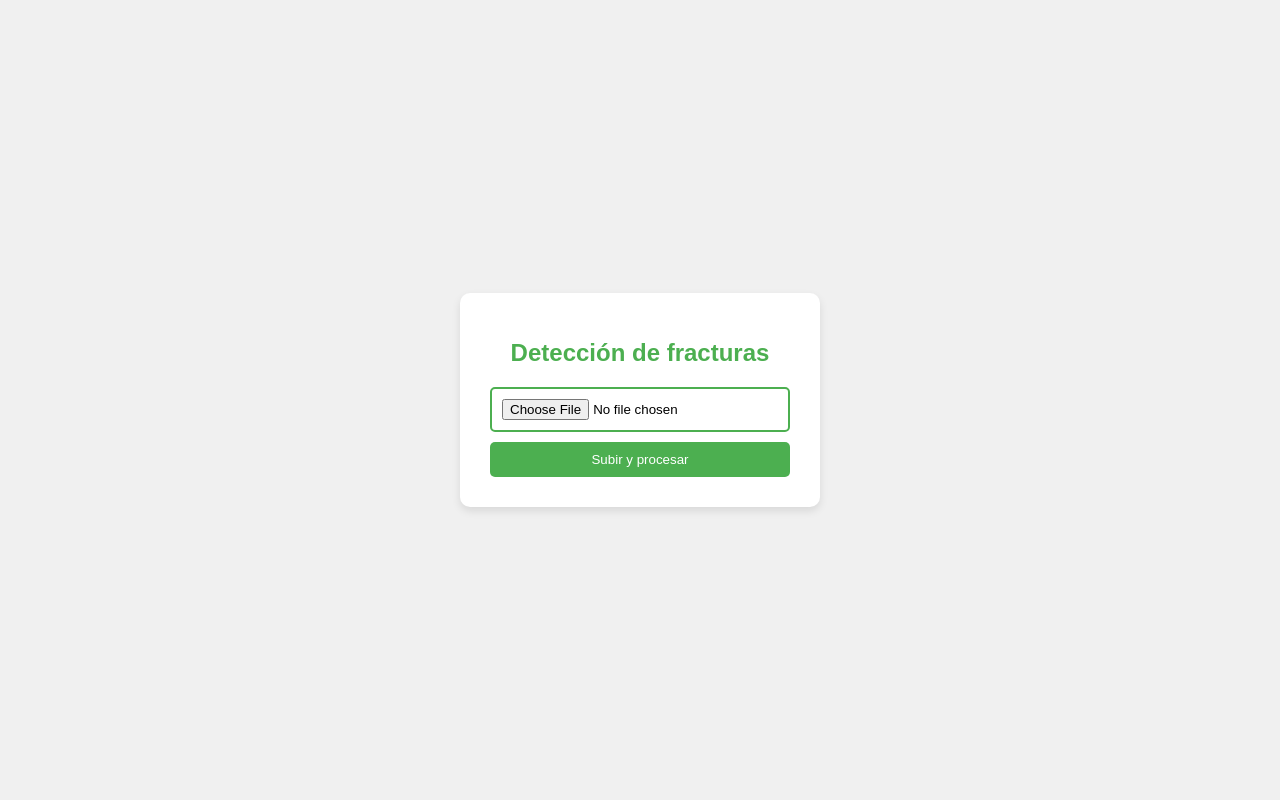
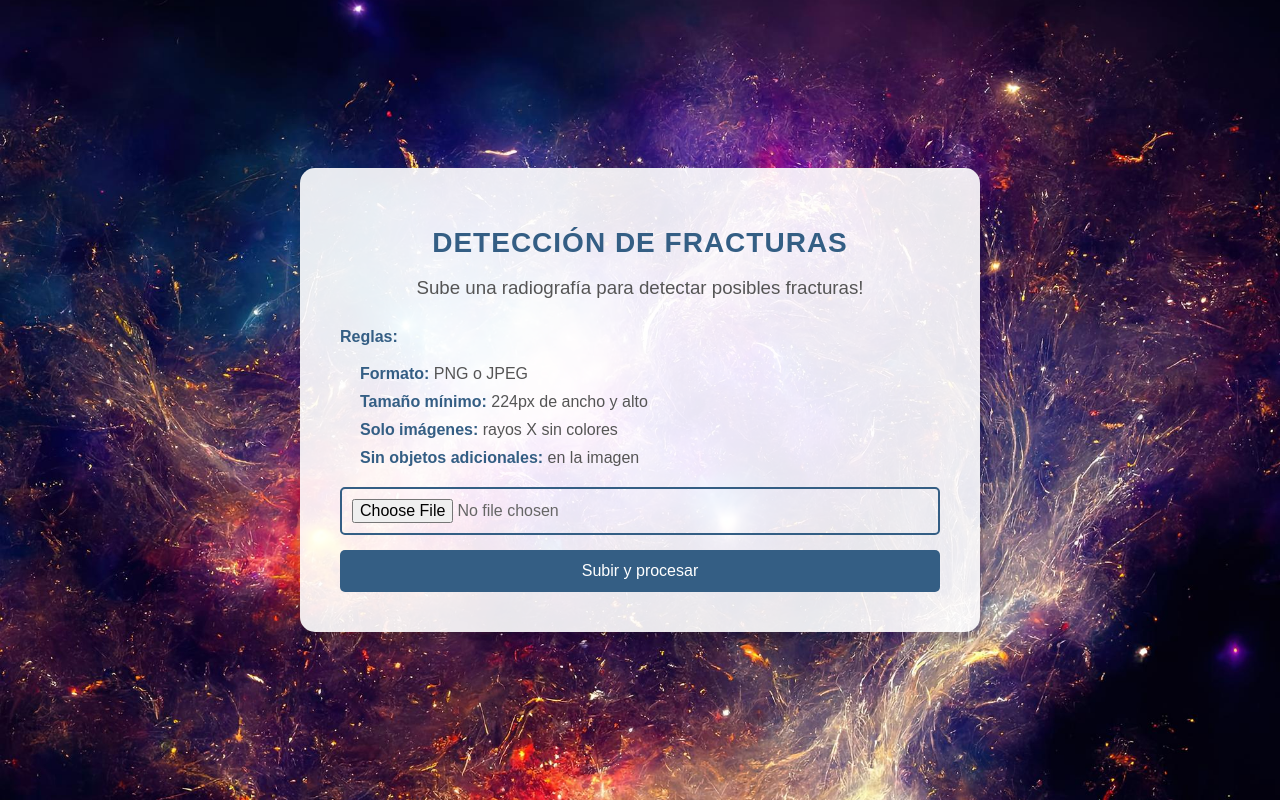
Before and after one commit to tomasbroda11/deteccion_fracturas, a Flask app: page / in a window 1280 px wide. Run offline with Flask 3, Linux system fonts and the light colour scheme.

Commit message:
Va todo el flow

```diff
--- a/templates/index.html
+++ b/templates/index.html
@@ -6,60 +6,120 @@
     <title>Detección de Fracturas</title>
     <style>
         body {
-            font-family: Arial, sans-serif;
-            background-color: #f0f0f0;
+            font-family: 'Arial', sans-serif;
+            background-image: url("/static/gal1.jpg");
+            background-size: cover;
+            background-position: center 20%;
             margin: 0;
             padding: 0;
             display: flex;
             justify-content: center;
             align-items: center;
             height: 100vh;
+            color: #fff;
+            text-align: center;
         }
 
         .container {
-            background-color: #fff;
-            padding: 30px;
-            border-radius: 10px;
-            box-shadow: 0 4px 8px rgba(0, 0, 0, 0.1);
-            text-align: center;
-            width: 300px;
+            background-color: rgba(255, 255, 255, 0.9); /* Fondo semi-transparente */
+            padding: 40px;
+            border-radius: 15px;
+            box-shadow: 0 8px 16px rgba(0, 0, 0, 0.2);
+            width: 600px; /* Ancho fijo */
         }
 
         h1 {
-            color: #4CAF50;
-            font-size: 24px;
-            margin-bottom: 20px;
+            color: #345e84;
+            font-size: 28px;
+            margin-bottom: 15px;
+            text-transform: uppercase; /* Letras mayúsculas */
+            letter-spacing: 1px; /* Espaciado entre letras */
+        }
+
+        h3 {
+            color: #555;
+            margin-bottom: 25px;
+            font-weight: normal; /* Cambia el peso de la fuente */
+        }
+
+        p {
+            font-size: 16px;
+            color: #333;
+            margin: 0;
+            line-height: 1.6;
+            text-align: left; /* Alinear texto a la izquierda */
+        }
+
+        ul {
+            list-style-type: none; /* Cambia el estilo de la lista */
+            padding-left: 20px; /* Espaciado a la izquierda */
+            margin: 15px 0; /* Margen superior e inferior */
+        }
+
+        li {
+            margin-bottom: 10px; /* Espaciado entre los ítems de la lista */
+            color: #555;
+            text-align: left;
+        }
+
+        strong {
+            color: #345e84; /* Color para texto en negrita */
         }
 
         form {
             display: flex;
             flex-direction: column;
-            gap: 10px;
+            gap: 15px; /* Espacio entre los elementos del formulario */
+            margin-top: 20px; /* Espaciado superior */
         }
 
         input[type="file"] {
             padding: 10px;
-            border: 2px solid #4CAF50;
+            border: 2px solid #345e84;
             border-radius: 5px;
+            font-size: 16px; /* Aumentar el tamaño de fuente */
+            color: #666;
         }
 
         input[type="submit"] {
-            background-color: #4CAF50;
+            background-color: #345e84;
             color: white;
-            padding: 10px;
+            padding: 12px;
             border: none;
             border-radius: 5px;
             cursor: pointer;
+            font-size: 16px; /* Aumentar el tamaño de fuente */
+            transition: background-color 0.3s ease; /* Transición suave */
         }
 
         input[type="submit"]:hover {
-            background-color: #45a049;
+            background-color: #2c4d66; /* Color de fondo al pasar el mouse */
+        }
+
+        @media (max-width: 768px) {
+            .container {
+                width: 90%; /* Hacer que el contenedor sea más pequeño en pantallas pequeñas */
+            }
+
+            h1 {
+                font-size: 24px; /* Reducir el tamaño del título en pantallas pequeñas */
+            }
         }
     </style>
 </head>
 <body>
     <div class="container">
-        <h1>Detección de fracturas</h1>
+        <h1>Detección de Fracturas</h1>
+        <h3>Sube una radiografía para detectar posibles fracturas!</h3>
+        <p>
+            <strong>Reglas:</strong>
+        </p>
+        <ul>
+            <li><strong>Formato:</strong> PNG o JPEG</li>
+            <li><strong>Tamaño mínimo:</strong> 224px de ancho y alto</li>
+            <li><strong>Solo imágenes:</strong> rayos X sin colores</li>
+            <li><strong>Sin objetos adicionales:</strong> en la imagen</li>
+        </ul>
         <form action="/upload" method="POST" enctype="multipart/form-data">
             <input type="file" name="file" accept="image/*" required>
             <input type="submit" value="Subir y procesar">
```
Also changed, not shown: static/gal.jpg (added), static/gal1.jpg (added), static/galaxia.jpg (added).
